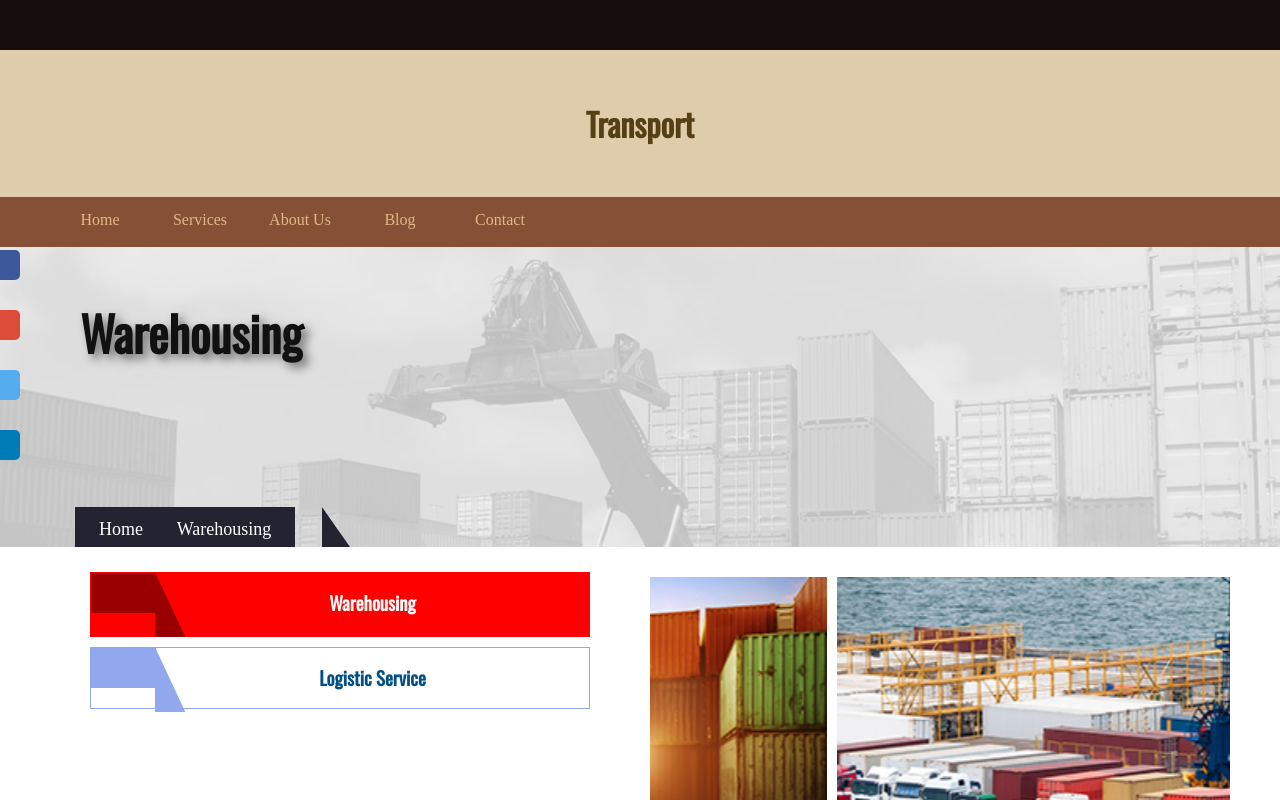
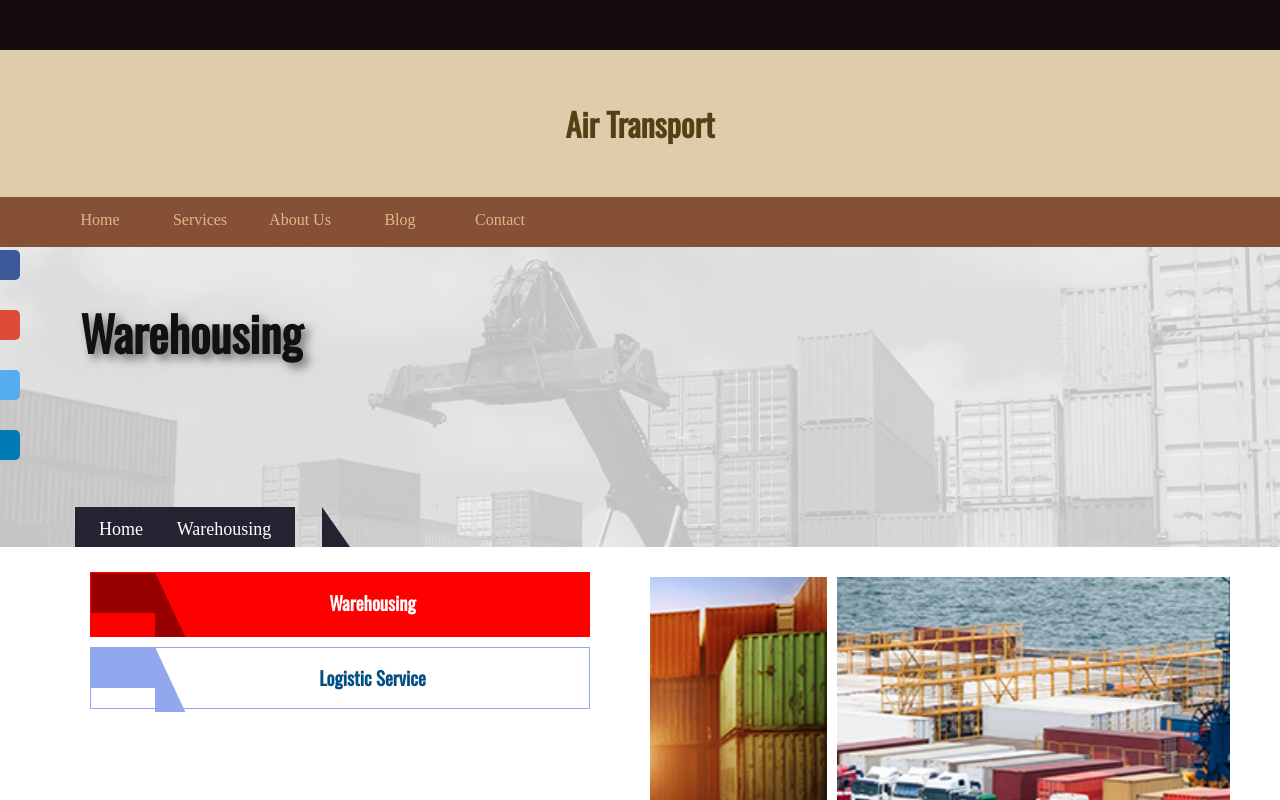
Before and after one commit to faisalniaz569/HTML_template, a plain HTML site: page Html template/Transport/warehouse.htm in a window 1280 px wide. Shown: the top 800 px of the page. Drawn offline with Linux system fonts and the light colour scheme; a script that the page names is missing; some icons are missing; a web font is replaced by a local one.

Commit message:
Update warehouse.htm

```diff
--- a/Html template/Transport/warehouse.htm
+++ b/Html template/Transport/warehouse.htm
@@ -43,7 +43,7 @@
     <!--Head section-->
     <div id="head">
         <div class="container">
-            <h1>Transport</h1>
+            <h1>Air Transport</h1>
         </div>
     </div>
 
```
